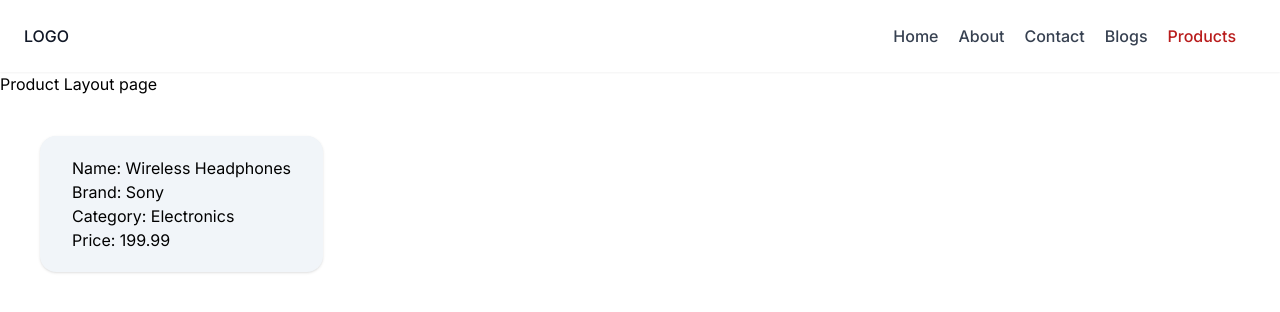
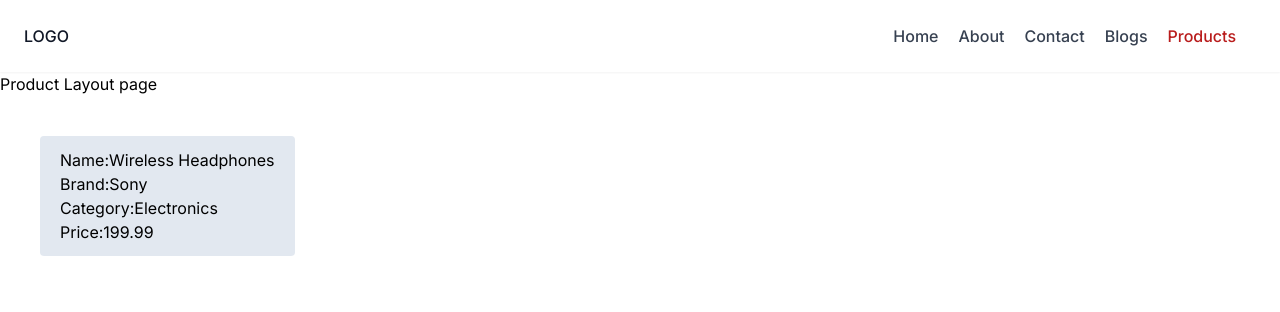
Before and after one commit to Bhawani1200/nextjs-2024-07-02, a Next.js app: page /products/665dd5015eecb1926b9def82 in a window 1280 px wide. Shown: the top 312 px of the page. Built offline with nearby package versions, Linux system fonts and the light colour scheme.

Commit message:
error updated

```diff
--- a/src/app/layout.tsx
+++ b/src/app/layout.tsx
@@ -18,8 +18,10 @@ export default function RootLayout({
   return (
     <html lang="en">
       <body className={inter.className}>
-        <Header/>{children}
+        <Header/>
+        <main>{children}</main>
       </body>
+
     </html>
   );
 }
--- a/src/app/products/_components/Card.tsx
+++ b/src/app/products/_components/Card.tsx
@@ -3,14 +3,13 @@ import products from "../data";
 
 const ProductCard = ({ id }: { id: string }) => {
   const product = products.find((product) => product.id === id);
-
   return (
-    <div className="px-8 py-5 rounded-2xl shadow bg-slate-100 max-w-fit">
-      <p>Name: {product?.name}</p>
-      <p>Brand: {product?.brand}</p>
-      <p>Category: {product?.category}</p>
-      <p>Price: {product?.price}</p>
-    </div>
+     <div className="px-5 py-3 rounded max-w-fit bg-slate-200">
+      <p>Name:{product?.name}</p>
+      <p>Brand:{product?.brand}</p>
+      <p>Category:{product?.category}</p>
+      <p>Price:{product?.price}</p>
+     </div>
   );
 };
 
--- a/src/app/products/_components/Table.tsx
+++ b/src/app/products/_components/Table.tsx
@@ -18,7 +18,7 @@ const ProductsTable = () => {
         {products.map((product) => (
           <tr key={product.id}>
             <td className="text-center px-3 py-1 hover:text-blue-500">
-              <Link href={`/product/${product.id}`}>{product.id}</Link>
+              <Link href={`/products/${product.id}`}>{product.id}</Link>
             </td>
             <td className="text-center px-3 py-1">{product.name}</td>
             <td className="text-center px-3 py-1">{product.category}</td>
```
